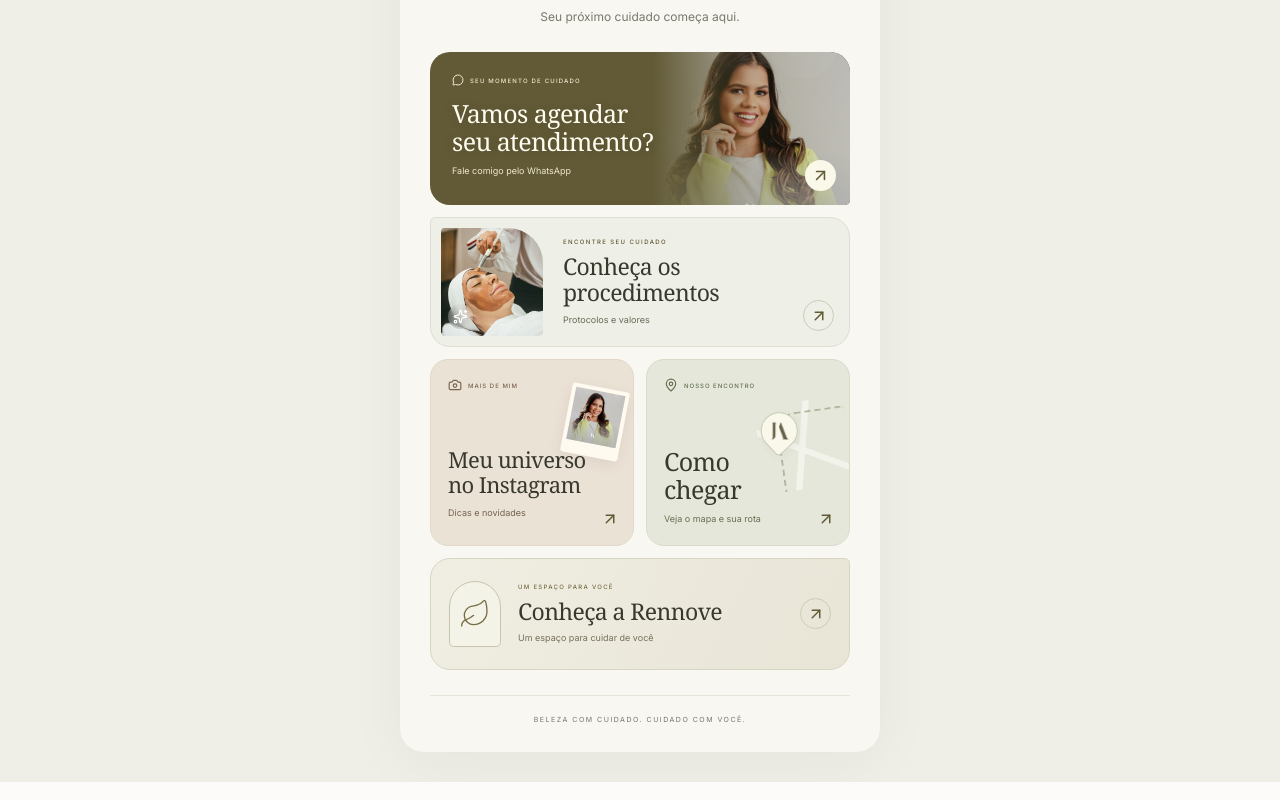
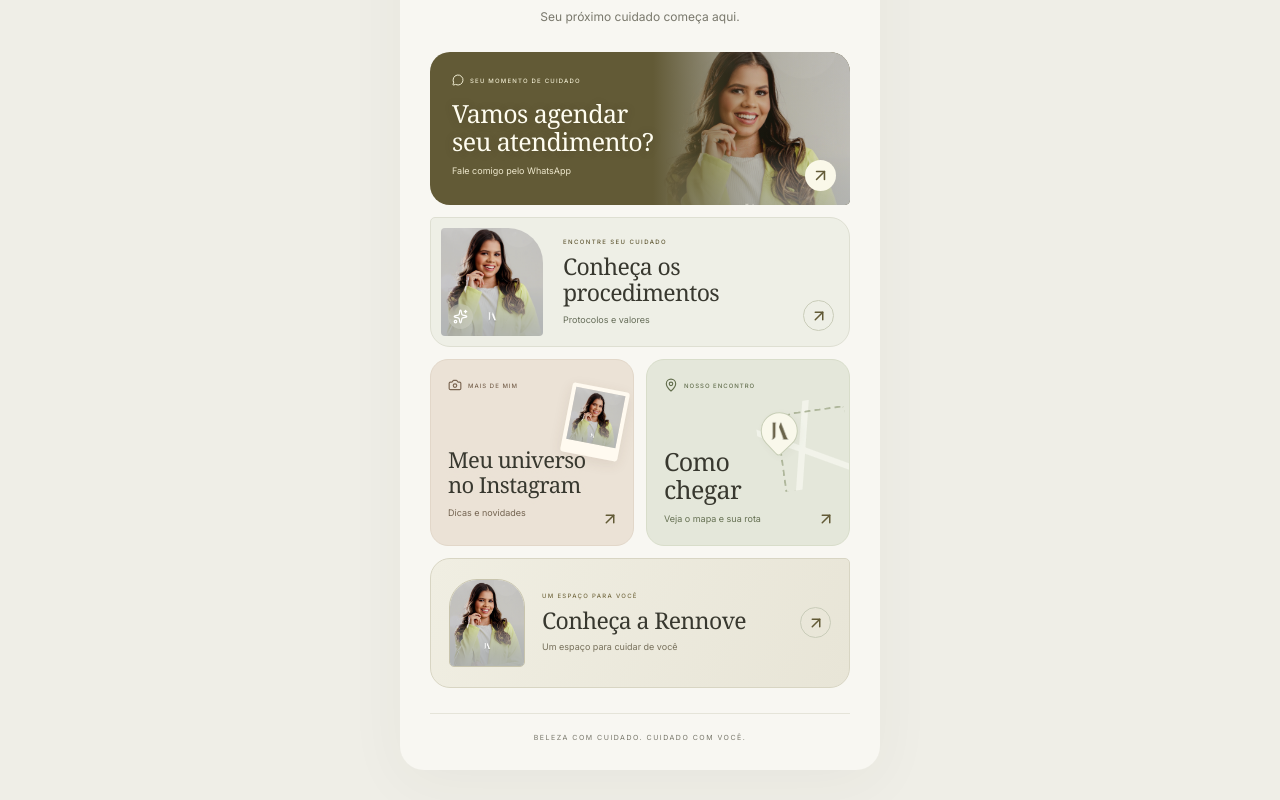
Before and after one commit to rodolfoandrademega/landing-page-janaina, a Next.js app: page / in a window 1280 px wide. Shown: the part 459-1259 px from the top of the page. Built offline with nearby package versions, Linux system fonts and the light colour scheme.

Commit message:
Inclui foto de Janaina nos cartoes de procedimentos e Rennove

```diff
--- a/src/app/bio.module.css
+++ b/src/app/bio.module.css
@@ -215,7 +215,7 @@
 }
 .procedurePhoto img {
   object-fit: cover;
-  object-position: 60% center;
+  object-position: center 30%;
   transition: transform .4s;
 }
 .procedures:hover img {
@@ -431,16 +431,17 @@
   background: linear-gradient(115deg, #f0eee2, #e8e5d7);
 }
 .rennoveArt {
-  display: grid;
-  place-items: center;
-  width: 52px;
-  height: 66px;
+  position: relative;
+  overflow: hidden;
+  width: 76px;
+  height: 88px;
   flex-shrink: 0;
   color: #776d45;
   border: 1px solid #c8c4ad;
   border-radius: 28px 28px 5px 5px;
   background: #faf9ef8c;
 }
+.rennoveArt img { object-fit: cover; object-position: center 30%; }
 .rennoveCopy { flex: 1; min-width: 0; }
 .rennoveCopy .cardEyebrow { font-size: 6px; color: #776d45; letter-spacing: 1.3px; margin-bottom: 8px; }
 .rennoveCopy strong { font-size: 23px; }
@@ -448,6 +449,6 @@
 .rennove .outlineArrow { align-self: center; margin: 0; }
 @media (max-width: 370px) {
   .rennove { gap: 12px; padding: 18px 14px; }
-  .rennoveArt { width: 43px; }
+  .rennoveArt { width: 62px; height: 82px; }
   .rennoveCopy strong { font-size: 21px; }
 }
--- a/src/app/page.tsx
+++ b/src/app/page.tsx
@@ -2,7 +2,7 @@
 
 import { useState } from "react";
 import Image from "next/image";
-import { ArrowUpRight, Camera, MapPin, MessageCircle, Share2, Sparkles, Leaf } from "lucide-react";
+import { ArrowUpRight, Camera, MapPin, MessageCircle, Share2, Sparkles } from "lucide-react";
 import { bioData } from "@/data/bioData";
 import styles from "./bio.module.css";
 import { LocationModal } from "@/components/LocationModal";
@@ -69,7 +69,7 @@ export default function Home() {
 
             <a className={styles.procedures} href={bioData.links[0].url} target="_blank" rel="noopener noreferrer">
               <span className={styles.procedurePhoto}>
-                <Image src="/images/cuidado-facial.jpg" alt="" fill sizes="110px" />
+                <Image src={bioData.coverUrl} alt="" fill sizes="110px" />
                 <span><Sparkles size={15} /></span>
               </span>
               <span className={styles.procedureCopy}>
@@ -106,7 +106,9 @@ export default function Home() {
             </button>
 
             <a className={styles.rennove} href={bioData.rennove.url} target="_blank" rel="noopener noreferrer">
-              <span className={styles.rennoveArt} aria-hidden="true"><Leaf size={32} strokeWidth={1} /></span>
+              <span className={styles.rennoveArt} aria-hidden="true">
+                <Image src={bioData.coverUrl} alt="" fill sizes="90px" />
+              </span>
               <span className={styles.rennoveCopy}>
                 <span className={styles.cardEyebrow}>UM ESPAÇO PARA VOCÊ</span>
                 <strong>{bioData.rennove.title}</strong>
```
